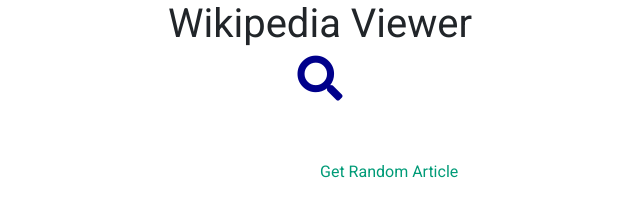
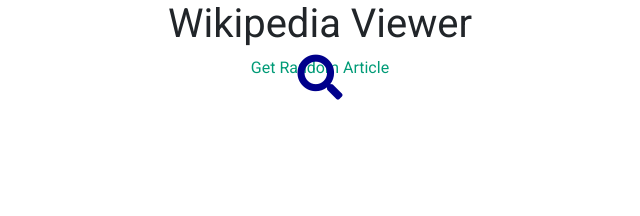
Before and after one commit to derektypist/wikipedia-viewer, a plain HTML site: page index.html in a window 1280 px wide. Shown: the whole page, without its empty margins (320-960 px from the left). Drawn offline with nearby package versions, Linux system fonts and the light colour scheme.

Commit message:
Updated search-icon style at style.css

```diff
--- a/css/style.css
+++ b/css/style.css
@@ -8,8 +8,6 @@ body {
 #random {
     text-decoration: none;
     color: #009B77;
-    position: absolute;
-    top: 20%;
 }
 
 #random:hover {
@@ -20,4 +18,6 @@ body {
 #search-icon {
     font-size: 45px;
     color: darkblue;
+    position: relative;
+    bottom: 25px;
 }
```
